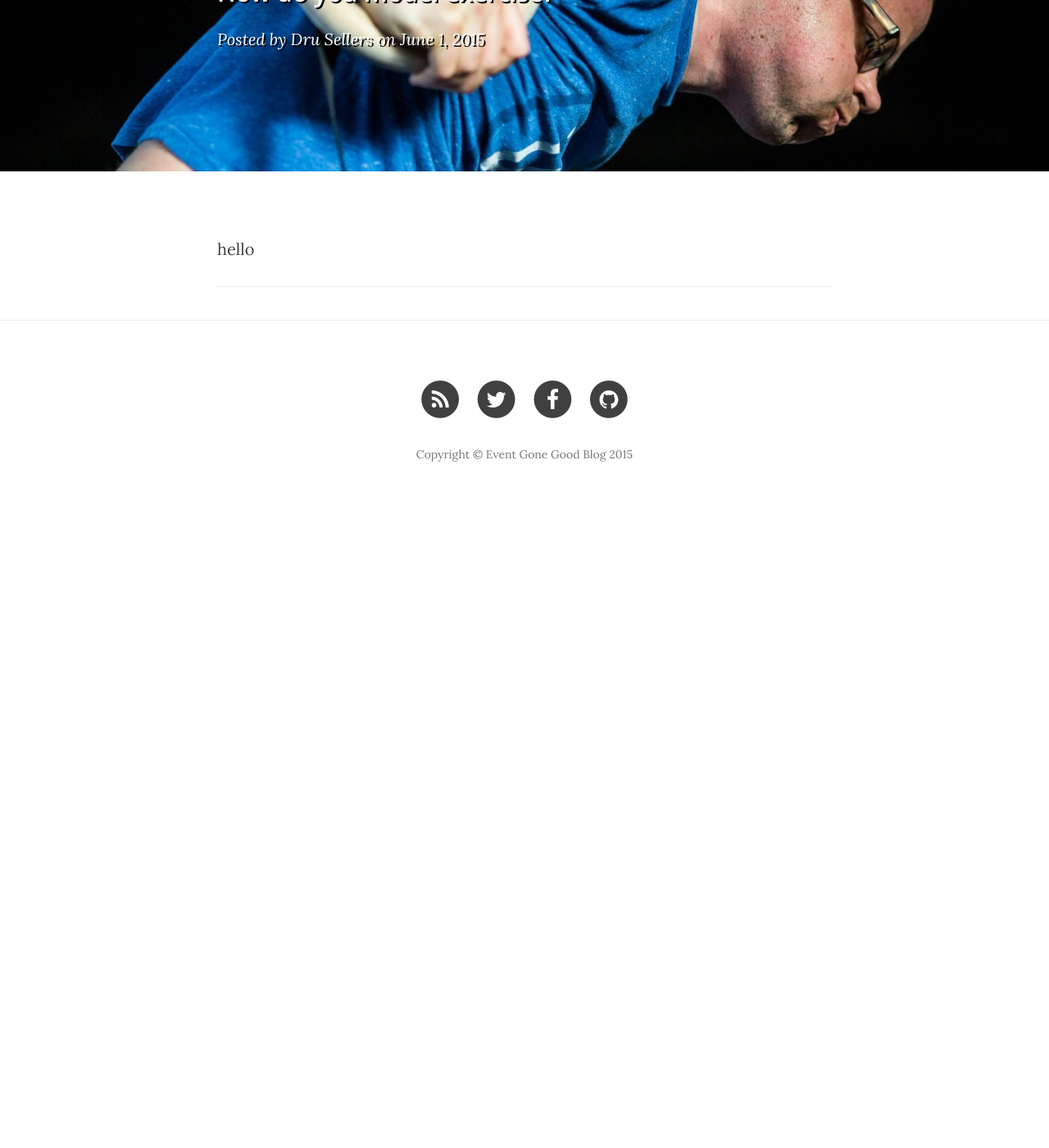
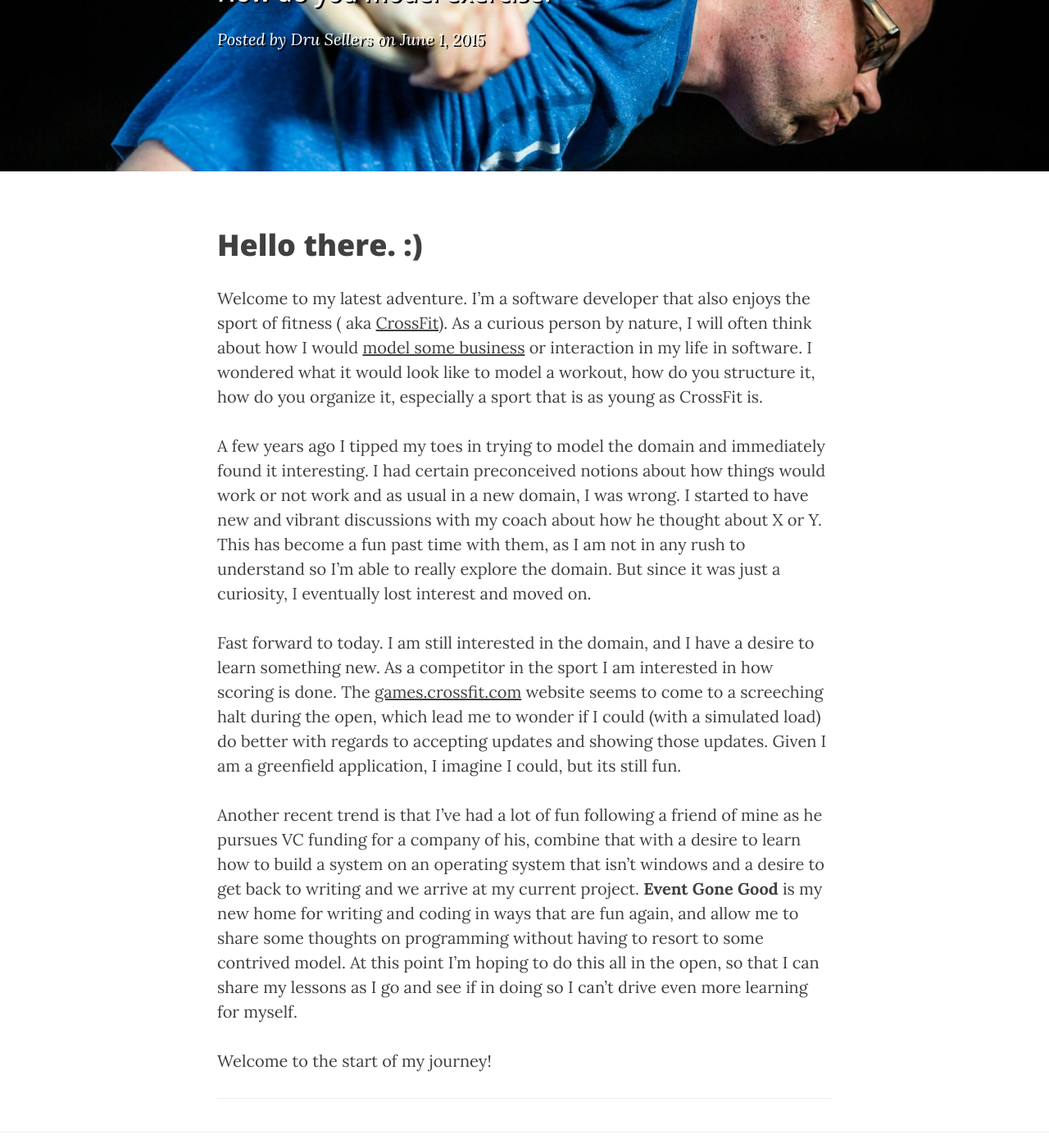
Before and after one commit to eventgonegood/eventgonegood.github.io, a Jekyll site: the page built from _posts/2015-06-01-intro.markdown, in a window 1280 px wide and 1400 px high, scrolled down 327 px. Shown: the whole window at 82% size. Built offline with Jekyll 4.4.1, drawn with Linux system fonts in a browser that asks for light colours; nearby versions of some CDN libraries; before the commit the page ends 957 px from its top, so only the background shows below that.

Commit message:
adding CNAME

```diff
--- /dev/null
+++ b/CNAME
@@ -0,0 +1 @@
+blog.eventgonegood.com
--- a/_config.yml
+++ b/_config.yml
@@ -6,7 +6,7 @@ description: > # this means to ignore newlines until "baseurl:"
   Write an awesome description for your new site here. You can edit this
   line in _config.yml. It will appear in your document head meta (for
   Google search results) and in your feed.xml site description.
-baseurl: "/blog"
+baseurl: ""
 url: "http://eventgonegood.com"
 twitter_username: drusellers
 github_username:  drusellers
--- a/_posts/2015-06-01-intro.markdown
+++ b/_posts/2015-06-01-intro.markdown
@@ -7,4 +7,27 @@ author:     "Dru Sellers"
 header-img: "img/post-bg-01.jpg"
 ---
 
-hello
+#Hello there. :)
+
+Welcome to my latest adventure. I'm a software developer that also enjoys the sport of fitness (
+aka [CrossFit](http://www.crossfit.com)). As a curious person by nature, I will often think about how I would [model some business](http://www.enterpriseintegrationpatterns.com/ramblings/18_starbucks.html)
+or interaction in my life in software. I wondered what it would look like to model a workout,
+how do you structure it, how do you organize it, especially a sport that is as young as CrossFit is.
+
+A few years ago I tipped my toes in trying to model the domain and immediately found it interesting.
+I had certain preconceived notions about how things would work or not work and as usual in a new domain,
+I was wrong. I started to have new and vibrant discussions with my coach about how he thought about X
+or Y. This has become a fun past time with them, as I am not in any rush to understand so I'm able
+to really explore the domain. But since it was just a curiosity, I eventually lost interest and moved
+on.
+
+Fast forward to today. I am still interested in the domain, and I have a desire to learn something new.
+As a competitor in the sport I am interested in how scoring is done. The [games.crossfit.com](http://games.crossfit.com) website seems to come to a screeching halt during the open, which lead me to wonder if I could (with a simulated load) do better with regards to accepting updates and showing those updates. Given I am a greenfield application, I imagine I could, but its still fun.
+
+Another recent trend is that I've had a lot of fun following a friend of mine as he pursues VC funding for a company of his, combine that with a desire to learn how to build a system on an operating system that isn't windows and a desire to get back to writing and we arrive at my current project. **Event Gone Good** is my new home for
+writing and coding in ways that are fun again, and allow me to share some thoughts on programming without
+having to resort to some contrived model. At this point I'm hoping to do this all in the open, so
+that I can share my lessons as I go and see if in doing so I can't drive even more learning for
+myself.
+
+Welcome to the start of my journey!
```
Also changed, not shown: about.html (deleted, +0 -13 lines), about.md (added, +15 -0 lines), contact.html (deleted, +0 -48 lines).
